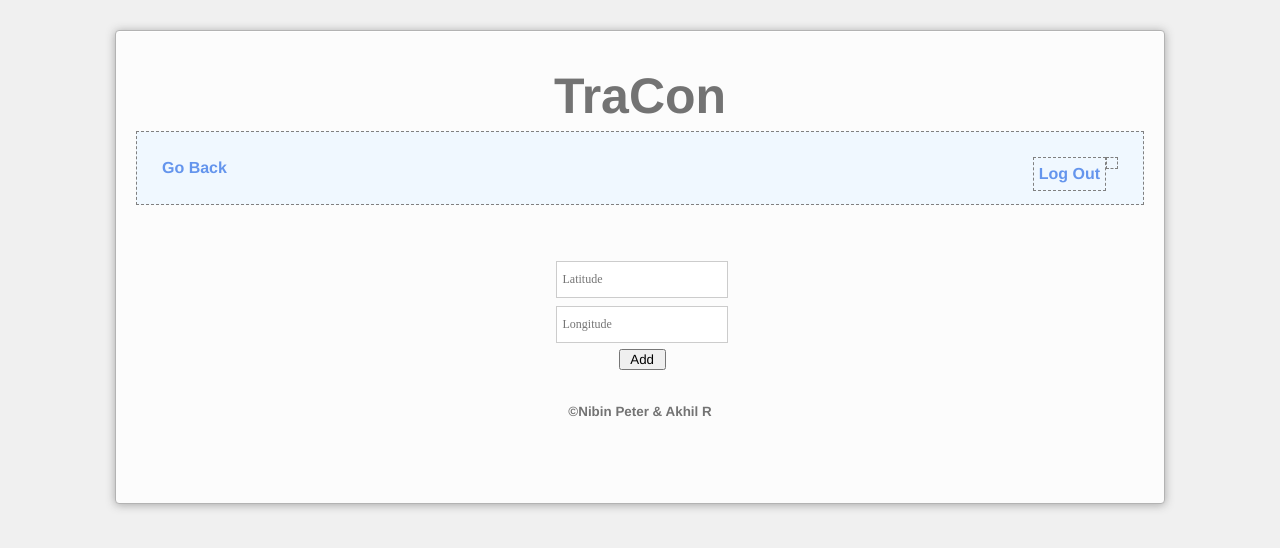
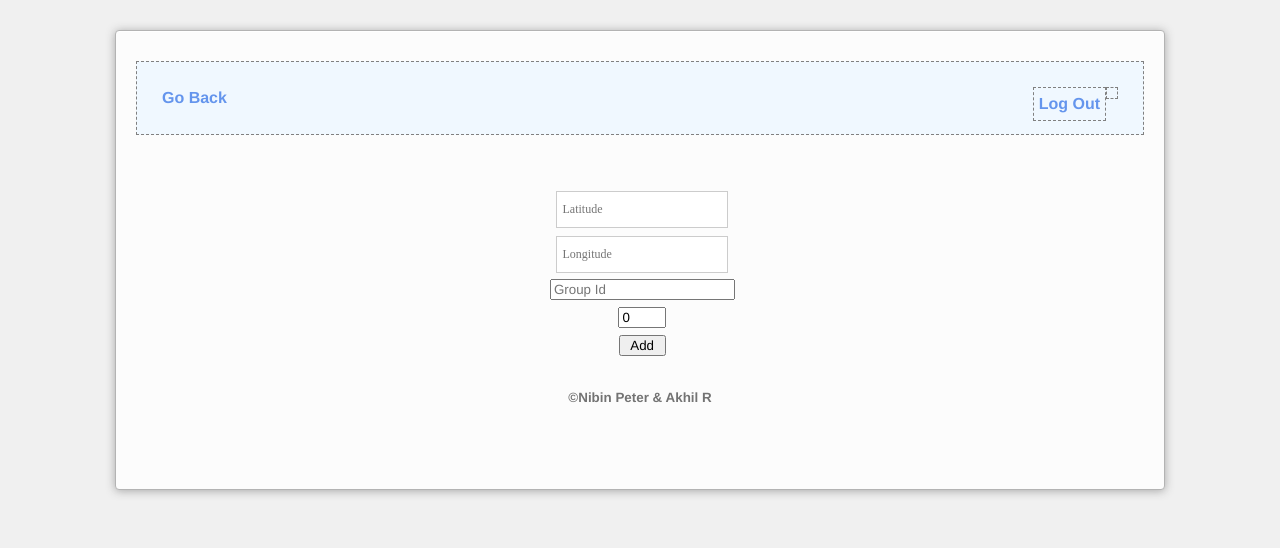
Before and after one commit to akhilr89/angelhack, a PHP site: page /addsig.php in a window 1280 px wide. Shown: the top 548 px of the page. Run offline with PHP 8.4, Linux system fonts and the light colour scheme; data that the repository does not hold is empty.

Commit message:
Update addsig.php

```diff
--- a/login/addsig.php
+++ b/login/addsig.php
@@ -8,9 +8,6 @@ include('session1.php');
 <link href="style.css" rel="stylesheet" type="text/css">
 </head>
 <body>
-    <?php
-        include('../header.php');
-        ?>
 <div id="profile">
 <b id="welcome"><a href="profile1.php">Go Back<a></b>
 <b id="logout"><a href="logout.php">Log Out</a></b>
@@ -18,12 +15,15 @@ include('session1.php');
 <br/>
 <center>
 <div id="content">
-
-    <center><p>
+	<center><p>
     <form method="post" action="adds.php">
     <input id="lat" name="lat" placeholder="Latitude" type="text" required>
     <br>
     <input id="lon" name="lon" placeholder="Longitude" type="text" required>
+    <br>
+    <input id="gid" name="gid" placeholder="Group Id" type="number" required>
+    <br>
+    <input id="status" name="status" placeholder="Initial Status" type="number" min=0 max=1 step=1 value=0 required>
     <br>
     <input name="submit" type="submit" value=" Add ">
     </p></center>
```
